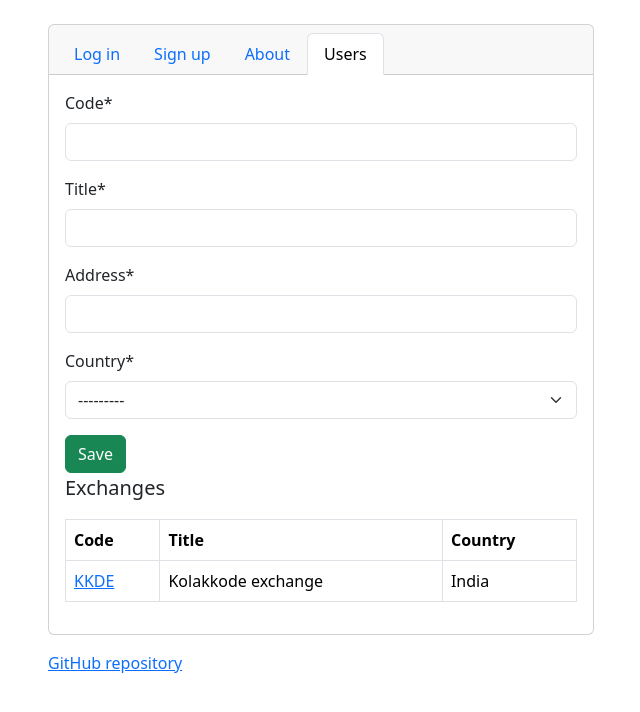
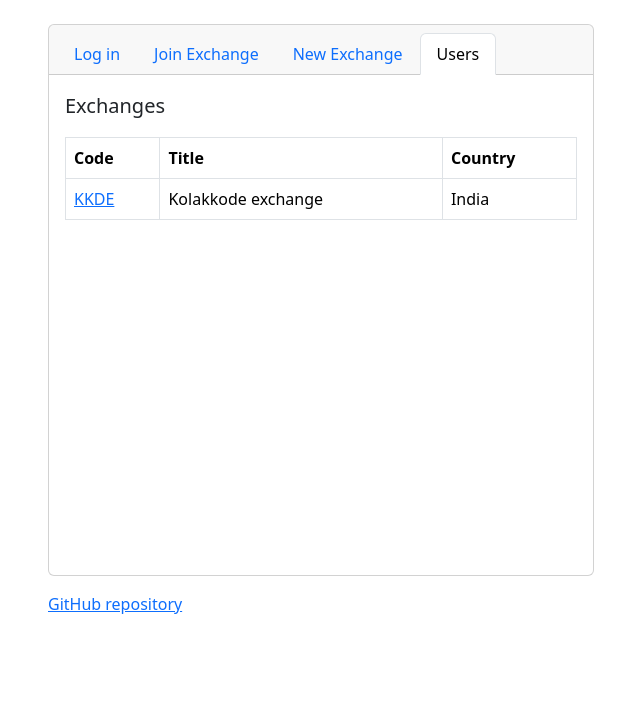
Before and after one commit to sta-k/stackcoin, a Django app: page /users/ in a window 1280 px wide. Shown: the top 712 px of the page, without its empty margins (319-959 px from the left). Run offline with Django 5.2, Linux system fonts and the light colour scheme; data comes from the database, SQL or seed files in the repository; parts of the project's set-up code (start-up, migrations or seed data) failed here and were passed over; some libraries are stand-ins or nearby versions.

Commit message:
new exchange adding while signup completed

```diff
--- a/coinapp/fixtures/sample.json
+++ b/coinapp/fixtures/sample.json
@@ -15,6 +15,7 @@
         "title": "Kolakkode exchange",
         "address": "",
         "country": "IN",
+        "admin":1,
         "pending_users": []
     }
 },
--- a/coinapp/forms.py
+++ b/coinapp/forms.py
@@ -20,14 +20,18 @@ class SignUpForm(UserCreationForm):
     tandc = forms.BooleanField(label="Terms and Conditions.")
     class Meta(UserCreationForm.Meta):
         model = User
-        fields = ("username", "first_name","password1", "password2","exchange","tandc")
+        fields = ("exchange","username", "email","first_name","password1", "password2","tandc")
 
+class SignUpFormWithoutExchange(SignUpForm):
+    def __init__(self, *args, **kwargs):
+        super().__init__(*args, **kwargs)
+        self.fields.pop('exchange')
 
 class ExchangeForm(forms.ModelForm):
     def clean_code(self):
         if len(self.cleaned_data['code']) != 4:
             raise ValidationError('Exchange Code must be 4 charactors long', code='invalid_code')
-        return self.cleaned_data['code'].capitalize()
+        return self.cleaned_data['code'].upper()
     class Meta:
         model = Exchange
         fields = ("code","title","address", "country")
--- a/coinapp/misc.py
+++ b/coinapp/misc.py
@@ -33,6 +33,7 @@ CATEGORIES = [
 
 # http://xml.coverpages.org/country3166.html
 COUNTRIES = [
+    ("IN", "India"),
     ("AD", "Andorra"),
     ("AE", "United Arab Emirates"),
     ("AF", "Afghanistan"),
@@ -132,7 +133,6 @@ COUNTRIES = [
     ("ID", "Indonesia"),
     ("IE", "Ireland"),
     ("IL", "Israel"),
-    ("IN", "India"),
     ("IO", "British Indian Ocean Territory"),
     ("IQ", "Iraq"),
     ("IR", "Islamic Republic of Iran"),
--- a/coinapp/models.py
+++ b/coinapp/models.py
@@ -15,7 +15,7 @@ class Exchange(models.Model):
     address = models.CharField(max_length=255)
     pending_users = models.ManyToManyField("User", related_name="pending_exchange")
     country = models.CharField(max_length=2, choices=COUNTRY_CHOICES)
-
+    admin = models.ForeignKey("User", on_delete=models.CASCADE, related_name="exchange_admin")
     def __str__(self):
         return f"{self.code}({self.title})"
 
--- a/coinapp/templates/about.html
+++ b/coinapp/templates/about.html
@@ -7,7 +7,7 @@
 <p class="lead">
   If you already have an account, go ahead and
   <a href="{% url 'login' %}">log in</a>. If you are new to StackCoin, get
-  started by creating an <a href="{% url 'signup' %}">account</a>.
+  started by creating an <a href="{# url 'signup' #}">account</a>.
 </p>
 <hr />
 
--- a/coinapp/templates/base.html
+++ b/coinapp/templates/base.html
@@ -3,8 +3,8 @@
 {% url 'coinapp:home' as url_home %}
 {% url 'coinapp:exchange_list' as url_users %}
 {% url 'login' as url_login %}
-{% url 'signup' as url_signup %}
-{% url 'about' as url_about %}
+{% url 'signup_join' as url_signup_join %}
+{% url 'signup_new' as url_signup_new %}
 <!doctype html>
 <html lang="en">
   <head>
@@ -47,10 +47,10 @@
                     <a class="nav-link{% if request.path == url_login %} active{% endif %}" href="{{url_login}}">Log in</a>
                   </li>
                   <li class="nav-item">
-                    <a class="nav-link{% if request.path == url_signup %} active{% endif %}" href="{{url_signup}}">Sign up</a>
+                    <a class="nav-link{% if request.path == url_signup_join %} active{% endif %}" href="{{url_signup_join}}">Join Exchange</a>
                   </li>
                   <li class="nav-item">
-                    <a class="nav-link{% if request.path == url_about %} active{% endif %}" href="{{url_about}}">About</a>
+                    <a class="nav-link{% if request.path == url_signup_new %} active{% endif %}" href="{{url_signup_new}}">New Exchange</a>
                   </li>
                 {% endif %}
                   <li class="nav-item">
--- a/coinapp/templates/coinapp/exchanges.html
+++ b/coinapp/templates/coinapp/exchanges.html
@@ -2,12 +2,6 @@
 {% load crispy_forms_tags %}
 
 {% block content %}
-<form method="post" novalidate>
-  {% csrf_token %}
-  {{ form|crispy }}
-  <button type="submit" class="btn btn-success">Save</button>
-</form>
-
 <p class="lead">Exchanges</p>
 <table class="table table-bordered">
   <tr><th>Code</th><th>Title</th><th>Country</th></tr>
@@ -16,7 +10,6 @@
     <td><a href="{% url 'coinapp:user_list' exchange=exchange.code %}">{{exchange.code}}</a></td>
     <td>{{exchange.title}}</td>
     <td>{{exchange.get_country_display}}</td>
-
   </tr>
   {% endfor %}
 </table>
--- a/coinapp/templates/registration/login.html
+++ b/coinapp/templates/registration/login.html
@@ -21,7 +21,7 @@
         <input type="hidden" name="next" value="{{ next }}">
         {{ form.username|as_crispy_field }}
         {{ form.password|as_crispy_field }}
-        <button type="submit" class="btn btn-primary">Log in</button> <hr> or new user <a href="{% url 'signup' %}">Sign up</a>
+        <button type="submit" class="btn btn-primary">Log in</button>
       </form>
     </div>
   </div>
--- a/coinapp/views.py
+++ b/coinapp/views.py
@@ -3,6 +3,7 @@ from django.views.generic import CreateView, ListView
 from django.shortcuts import render, redirect
 from django.http import HttpResponse
 from django.contrib.auth.decorators import login_required
+from django.contrib.auth import login
 from django.utils.decorators import method_decorator
 from django.views import View
 from django.db.models import Q, F, BooleanField, Case, When, Sum
@@ -10,7 +11,7 @@ from django.db import transaction
 from django.contrib import messages
 from django.urls import reverse_lazy
 from coinapp.models import Transaction, Listing, GeneralSettings, Exchange
-from coinapp.forms import SignUpForm, ExchangeForm
+from coinapp.forms import SignUpForm,SignUpFormWithoutExchange, ExchangeForm
 
 User = get_user_model()
 
@@ -22,10 +23,39 @@ def about_view(request):
     return render(request, "about.html")
 
 
-class SignUpView(CreateView):
+class SignUpJoinView(CreateView):
     form_class = SignUpForm
     success_url = reverse_lazy("coinapp:home")
-    template_name = "registration/signup.html"
+    template_name = "registration/signup_join.html"
+
+
+class SignUpNewView(CreateView):
+    form_class = SignUpFormWithoutExchange
+    # success_url = reverse_lazy("coinapp:home")
+    template_name = "registration/signup_new.html"
+
+    def form_valid(self, form):
+        ctx = self.get_context_data()
+        exchange_form = ctx['exchange_form']
+        if exchange_form.is_valid() and form.is_valid():
+            with transaction.atomic():
+                user_obj = form.save()
+                exchange_obj = exchange_form.save(commit=False)
+                exchange_obj.admin = user_obj
+                exchange_obj.save()
+                login(self.request, user_obj)
+                return redirect(reverse_lazy("coinapp:home"))
+        else:
+            return self.render_to_response(self.get_context_data(form=form))
+
+    def get_context_data(self, **kwargs):
+        ctx = super().get_context_data(**kwargs)
+        if self.request.POST:
+            ctx['exchange_form'] = ExchangeForm(self.request.POST)
+        else:
+            ctx['exchange_form'] = ExchangeForm()
+        return ctx
+
 
 def get_transactions(user):
     return (
@@ -75,15 +105,14 @@ class HomeView(View):
             messages.warning(request, "Error! Amount must be a number.")
         return redirect("coinapp:home")
 
-class ExchangeView(CreateView):
+
+class ExchangeView(ListView):
     paginate_by = 20
-    form_class = ExchangeForm
-    success_url = reverse_lazy("coinapp:home")
     template_name = "coinapp/exchanges.html"
+    context_object_name = "exchanges"
 
-    def get_context_data(self, **kwargs):
-        kwargs['exchanges'] = Exchange.objects.all()
-        return super().get_context_data(**kwargs)
+    def get_queryset(self):
+        return Exchange.objects.all()
 
 
 class UserList(ListView):
--- a/mysite/urls.py
+++ b/mysite/urls.py
@@ -1,7 +1,7 @@
 
 from django.contrib import admin
 from django.urls import path, include
-from coinapp.views import SignUpView, about_view
+from coinapp.views import SignUpJoinView, SignUpNewView
 
 from django.views.generic import TemplateView
 
@@ -9,7 +9,8 @@ from django.views.generic import TemplateView
 urlpatterns = [
     path('', include('coinapp.urls')),
     path('admin/', admin.site.urls),
-    path("about/", about_view, name='about'), #TemplateView.as_view(template_name="about.html"), name='about'),
+    # path("about/", about_view, name='about'), #TemplateView.as_view(template_name="about.html"), name='about'),
     path('accounts/', include('django.contrib.auth.urls')),
-    path('accounts/signup/', SignUpView.as_view(), name='signup'),
+    path('accounts/signup_join/', SignUpJoinView.as_view(), name='signup_join'),
+    path('accounts/signup_new/', SignUpNewView.as_view(), name='signup_new'),
 ]
```
Also changed, not shown: coinapp/templates/registration/_signup_parts.html (added, +52 -0 lines), coinapp/templates/registration/signup.html (deleted, +0 -69 lines), coinapp/templates/registration/signup_join.html (added, +14 -0 lines), coinapp/templates/registration/signup_new.html (added, +21 -0 lines), coinapp/migrations/0001_initial.py.
